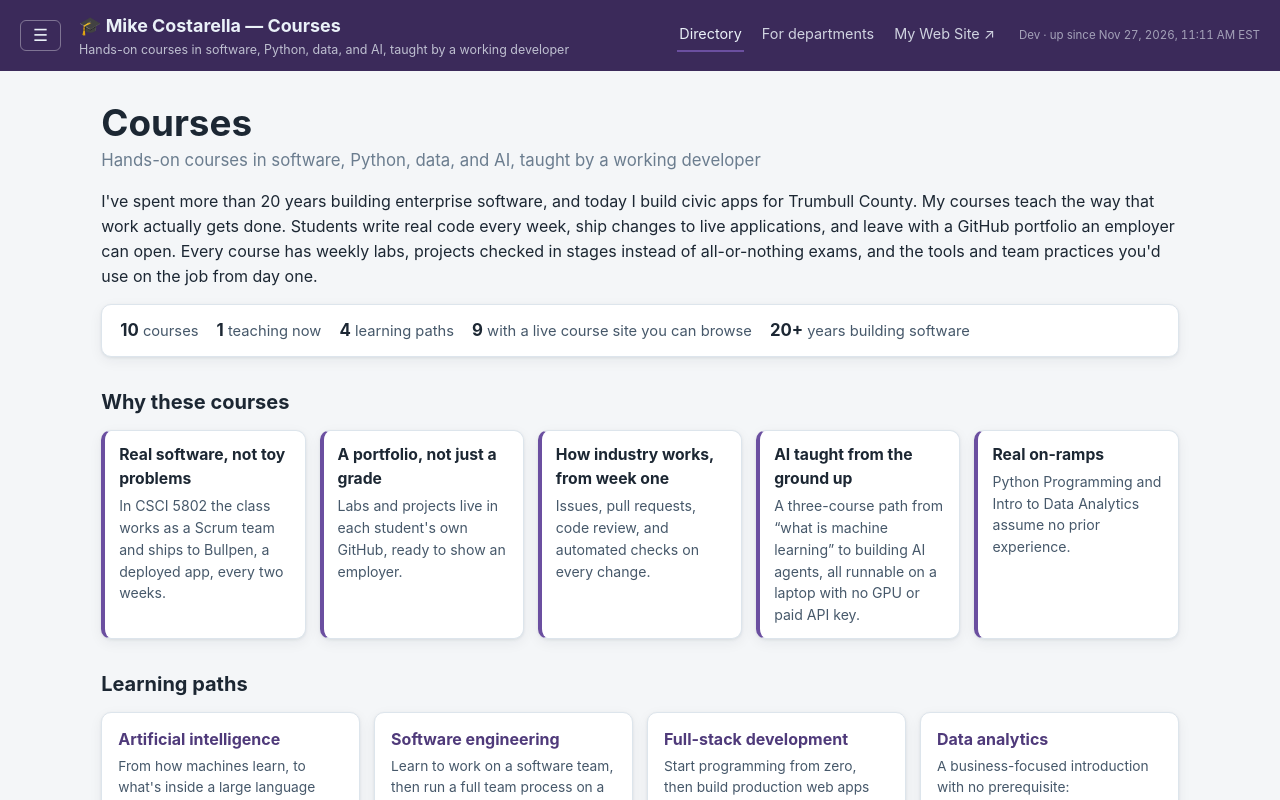
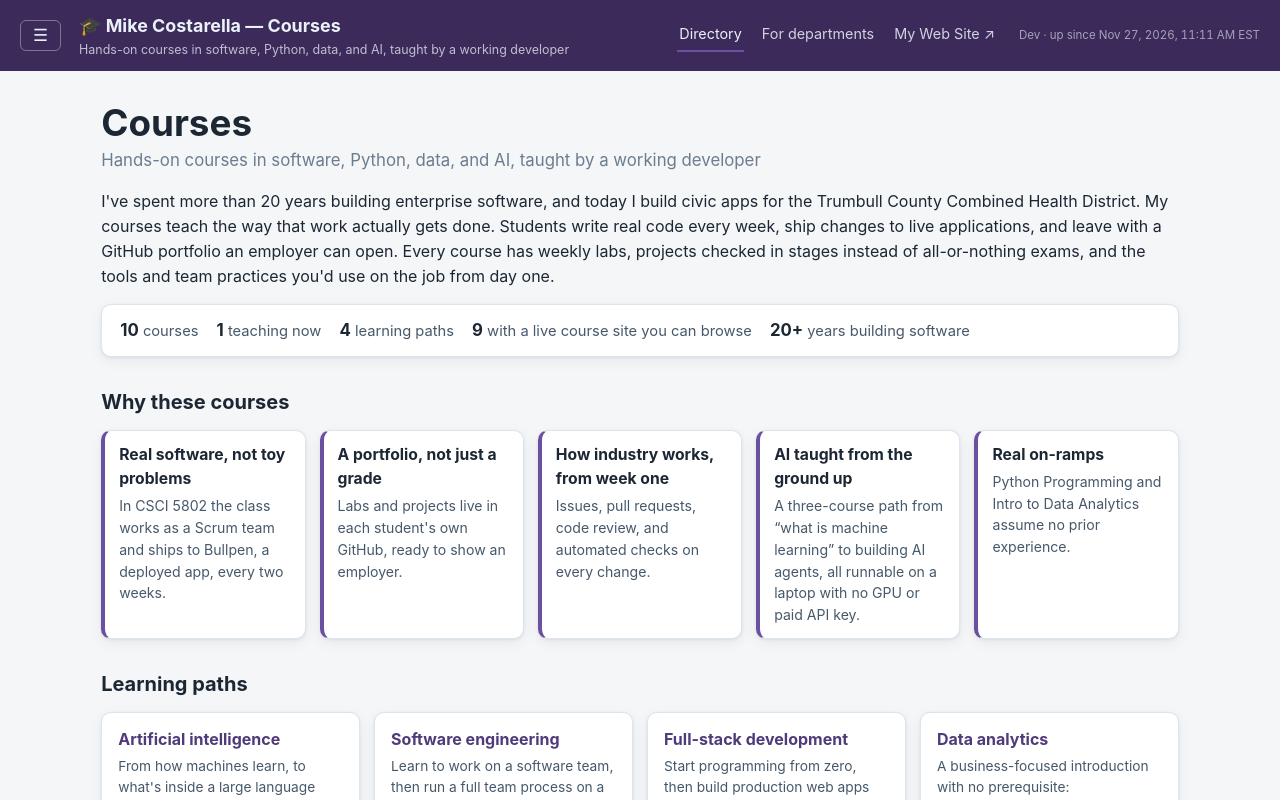
Before and after one commit to MikeCostarella/MikeCostarellaCourses, a React (Vite) app in the folder react-app/: page / in a window 1280 px wide. Shown: the top 800 px of the page. Built offline with nearby package versions, Linux system fonts and the light colour scheme.

Commit message:
Name the Trumbull County Combined Health District as the civic-app client
Directory intro and the For-departments bio said "civic apps for Trumbull
County"; both now name the Trumbull County Combined Health District.

```diff
--- a/react-app/src/components/DepartmentsPage.tsx
+++ b/react-app/src/components/DepartmentsPage.tsx
@@ -20,7 +20,7 @@ export default function DepartmentsPage() {
         <p>
           I'm an independent developer and consultant (Costarella Innovations, LLC) in Girard, Ohio, with
           more than 20 years of enterprise software experience in .NET, Azure, Angular, and SQL Server. I
-          build civic-tech web apps for Trumbull County, and I teach in the Computer Science and Information
+          build civic-tech web apps for the Trumbull County Combined Health District, and I teach in the Computer Science and Information
           Technology department at Youngstown State University.
         </p>
       </section>
--- a/react-app/src/data/site.ts
+++ b/react-app/src/data/site.ts
@@ -6,7 +6,7 @@ export const SITE = {
   contactEmail: "Mike.Costarella@gmail.com",
   repoUrl: "https://github.com/MikeCostarella/MikeCostarellaCourses",
   intro:
-    "I've spent more than 20 years building enterprise software, and today I build civic apps for Trumbull County. My courses teach the way that work actually gets done. Students write real code every week, ship changes to live applications, and leave with a GitHub portfolio an employer can open. Every course has weekly labs, projects checked in stages instead of all-or-nothing exams, and the tools and team practices you'd use on the job from day one.",
+    "I've spent more than 20 years building enterprise software, and today I build civic apps for the Trumbull County Combined Health District. My courses teach the way that work actually gets done. Students write real code every week, ship changes to live applications, and leave with a GitHub portfolio an employer can open. Every course has weekly labs, projects checked in stages instead of all-or-nothing exams, and the tools and team practices you'd use on the job from day one.",
 } as const;
 
 /** The "Why these courses" row on the directory page. */
```
